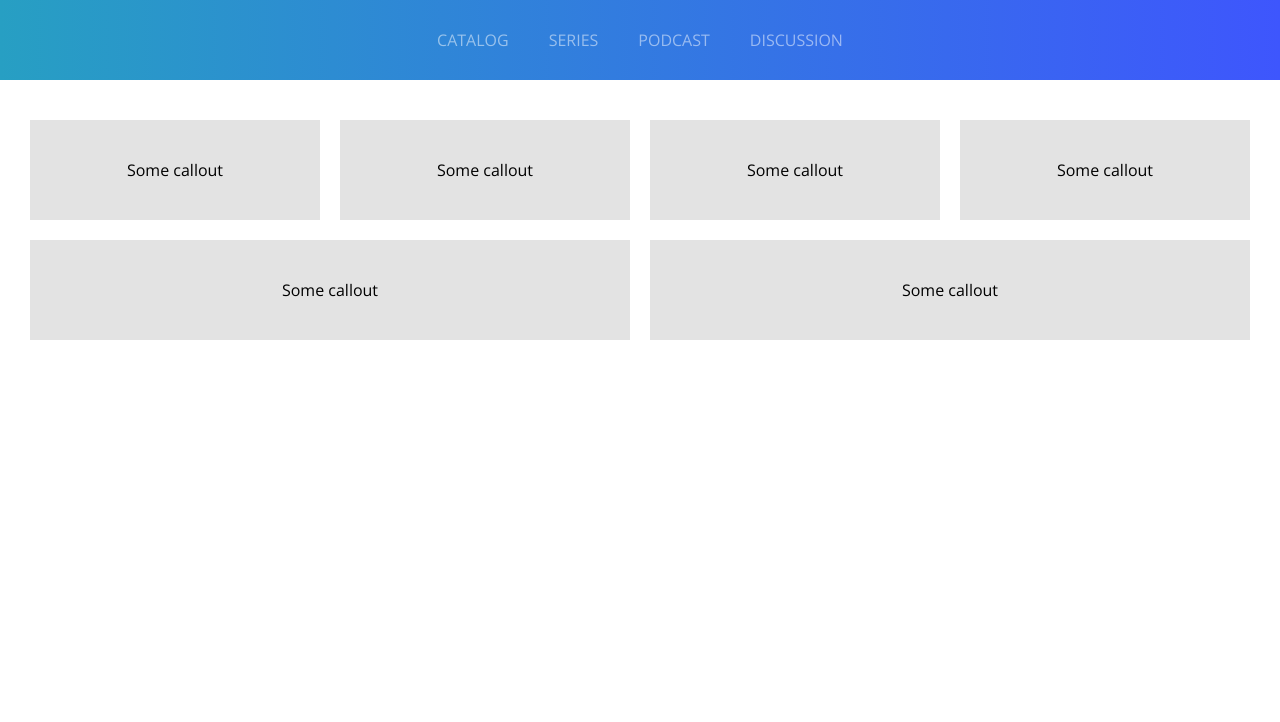
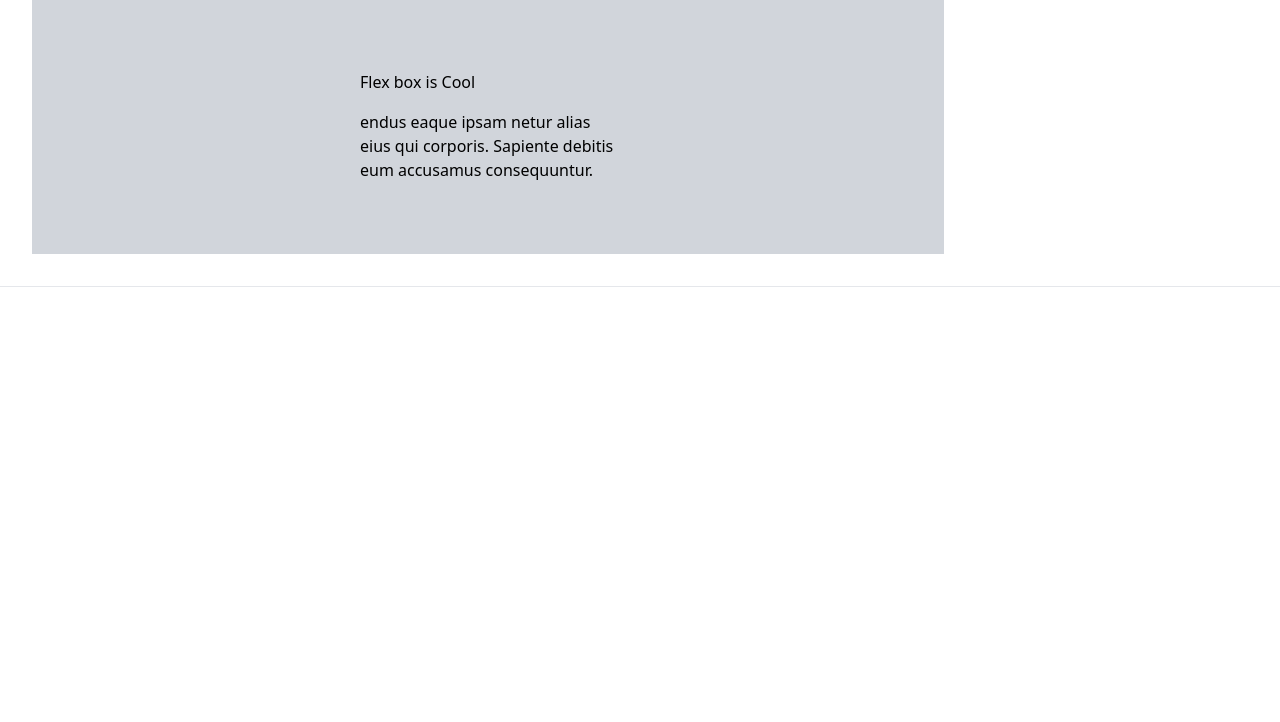
Before and after one commit to kamalahmed/css-practice-projects, a plain HTML site: page index.html in a window 1280 px wide. Shown: the part 78-800 px from the top of the page. Drawn offline with nearby package versions, Linux system fonts and the light colour scheme.

Commit message:
centering content with flexbox and tailwind css done

```diff
--- a/index.html
+++ b/index.html
@@ -6,54 +6,24 @@
     <meta http-equiv="X-UA-Compatible" content="ie=edge">
     <title>Document</title>
     <link href="https://fonts.googleapis.com/css?family=Open+Sans&display=swap" rel="stylesheet">
-    <link href="https://necolas.github.io/normalize.css/latest/normalize.css" rel="stylesheet">
+    <link href="https://unpkg.com/tailwindcss@^1.0/dist/tailwind.min.css" rel="stylesheet">
     <link href="style.css" rel="stylesheet">
 
 </head>
 <body>
-    <header class="section">
-        <div class="container">
-            <div class="header-top">
-                <h1>Kamal</h1>
-                <a href="#">Sign in</a>
-            </div>
+   <div class="border-b py-8 px-8">
+       <h1 class="mb-6 text-gray-dark text-sm font-bold tracking-wide uppercase">Perfectly Centered Text</h1>
 
-            <nav>
-                <a href="#">Catalog</a>
-                <a href="#">Series</a>
-                <a href="#">Podcast</a>
-                <a href="#">Discussion</a>
-            </nav>
-        </div>
-    </header>
-
-    <div class="section">
-        <div class="conainter">
-            <div class="row">
-                <div class="col">
-                    <div class="box">Some callout</div>
-                </div>
-                <div class="col">
-                    <div class="box">Some callout</div>
-                </div>
-                <div class="col">
-                    <div class="box">Some callout</div>
-                </div>
-                <div class="col">
-                    <div class="box">Some callout</div>
-                </div>
-            </div>
-
-            <div class="row">
-                <div class="col">
-                    <div class="box">Some callout</div>
-                </div>
-                <div class="col">
-                    <div class="box">Some callout</div>
-                </div>
-            </div>
-        </div>
-    </div>
+       <div class="bg-gray-300 p-6 w-3/4 h-64 flex items-center justify-center">
+           <div class="w-64">
+               <h3 class="mb-4">Flex box is Cool</h3>
+               <p>
+                   endus eaque ipsam netur alias eius qui corporis.
+                   Sapiente debitis eum accusamus consequuntur.
+                </p>
+           </div>
+       </div>
+   </div>
 
 </body>
 </html>
--- a/style.css
+++ b/style.css
@@ -1,6 +1,6 @@
-@import './partials/base.css';
+/* @import './partials/base.css';
 @import './partials/header.css';
-
+ */
 
 
 .box{
```
